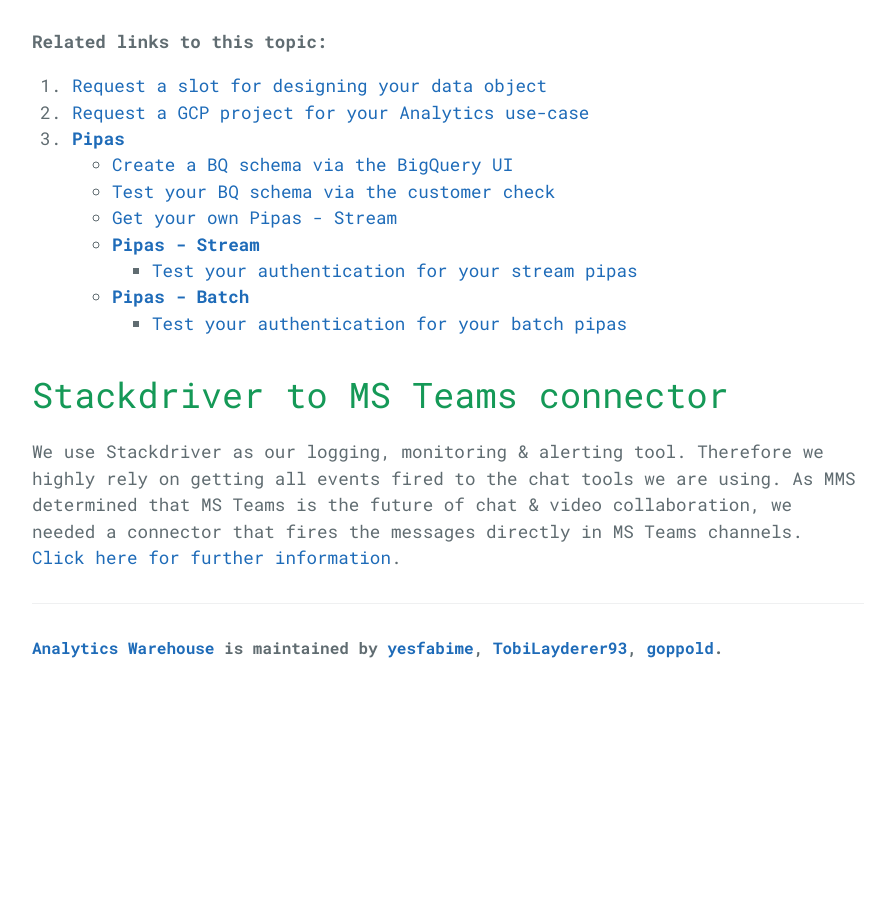
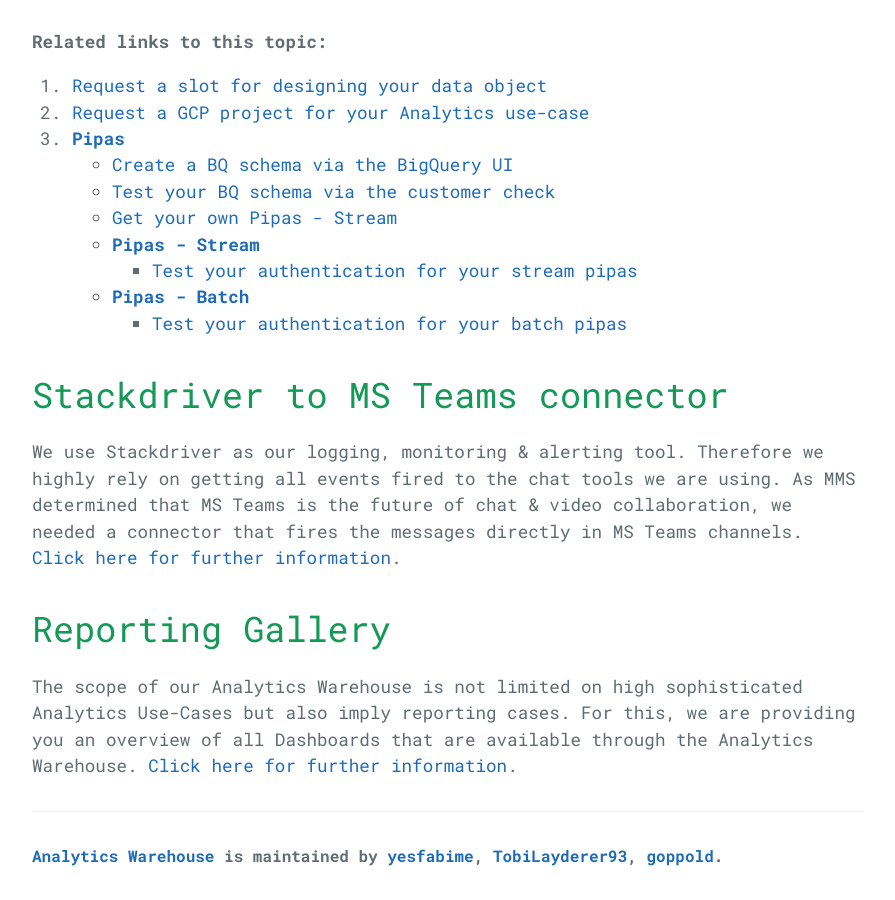
Before and after one commit to yesfabime/analytics-warehouse, a Jekyll site: the page built from 3-services/services.md, in a window 1280 px wide and 900 px high, scrolled down 1199 px. Shown: the whole window, without its empty margins (192-1087 px from the left). Built offline with Jekyll 4.4.1, drawn with Linux system fonts in a browser that asks for light colours; before the commit the page ends 1891 px from its top, so only the background shows below that.

Commit message:
added reporting gallery

```diff
--- a/3-services/services.md
+++ b/3-services/services.md
@@ -35,5 +35,10 @@ Our overarching goal is to build a [distributed data mesh](https://martinfowler.
 	- [**Pipas - Batch**]({{site.baseurl}}/services/pipas/batch/#pipas-batch)
 		- [Test your authentication for your batch pipas]({{site.baseurl}}/services/pipas/batch/test-auth/#test-auth){:target="_blank"}
 
+
 # Stackdriver to MS Teams connector
 We use Stackdriver as our logging, monitoring & alerting tool. Therefore we highly rely on getting all events fired to the chat tools we are using. As MMS determined that MS Teams is the future of chat & video collaboration, we needed a connector that fires the messages directly in MS Teams channels. [Click here for further information]({{site.baseurl}}/services/stackdriver-msteams/).
+
+
+# Reporting Gallery
+The scope of our Analytics Warehouse is not limited on high sophisticated Analytics Use-Cases but also imply reporting cases. For this, we are providing you an overview of all Dashboards that are available through the Analytics Warehouse. [Click here for further information](https://datastudio.google.com/u/0/reporting/16WoSqAvzt1imDrpPF8BCdNrpU4pS5lIF/page/QnMPB){:target="_blank"}.
```
